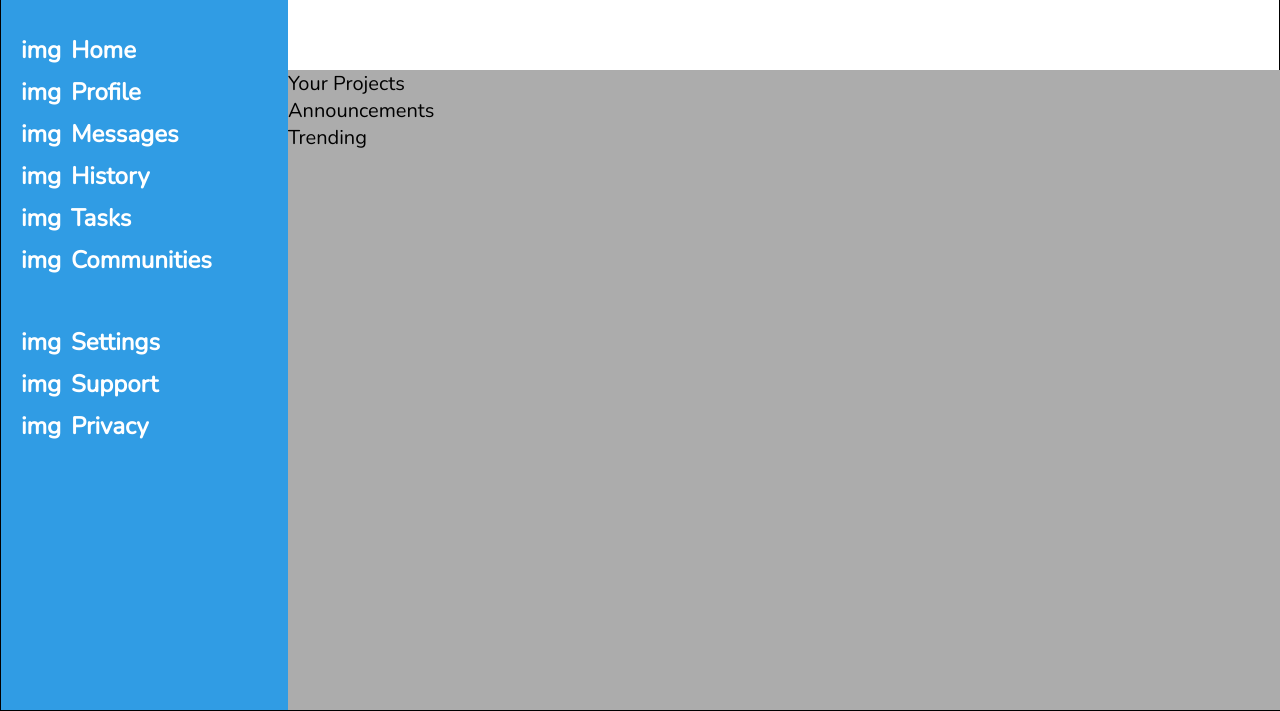
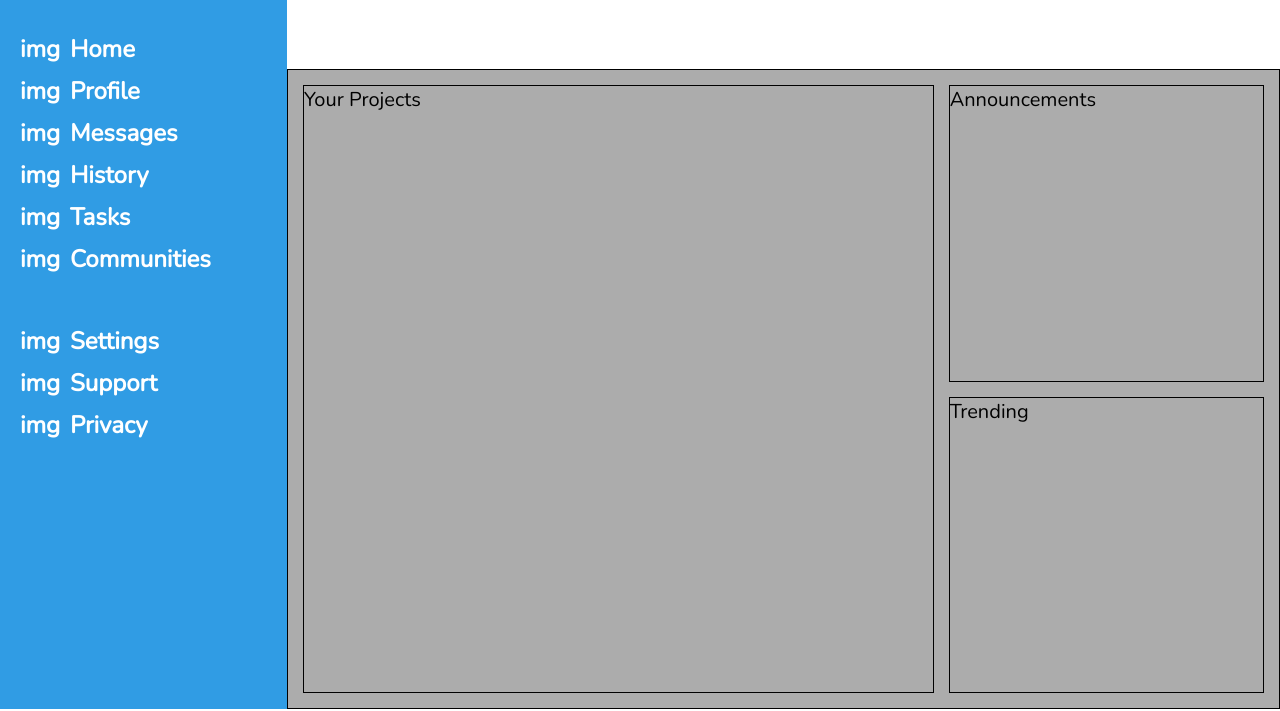
Before and after one commit to njcushing/odin-admin-dashboard, a plain HTML site: page index.html in a window 1280 px wide. Shown: the part 91-802 px from the top of the page. Drawn offline with nearby package versions, Linux system fonts and the light colour scheme.

Commit message:
Set basic page layout for main content, project, announcements and trending areas

```diff
--- a/styles.css
+++ b/styles.css
@@ -12,10 +12,10 @@ body {
 }
 
 :root {
-    border: 1px solid #000;
     font-size: 20px;
     --title-size: 2rem;
     --nav-font-size: 1.2rem;
+    --main-content-grid-gap: 15px;
 }
 
 .main {
@@ -70,5 +70,34 @@ body {
 
 .content {
     grid-area: 2 / 2 / -1 / -1;
+    display: grid;
+    grid-template-columns: 2fr 1fr;
     background-color: rgb(172, 172, 172);
+    border: 1px solid #000;
+    padding: var(--main-content-grid-gap, 15px);
+    gap: var(--main-content-grid-gap, 15px);
 }
+.content .your-projects {
+    grid-area: 1 / 1 / 1 / 2;
+    display: grid;
+    grid-template-columns: 2fr 1fr;
+    background-color: rgb(172, 172, 172);
+    border: 1px solid #000;
+}
+.content .announcements-and-trending {
+    grid-area: 1 / 2 / 1 / 3;
+    display: grid;
+    grid-template-rows: 1fr 1fr;
+    background-color: rgb(172, 172, 172);
+    gap: var(--main-content-grid-gap, 15px);
+}
+.content .announcements {
+    grid-area: 1 / 1 / 2 / 1;
+    background-color: rgb(172, 172, 172);
+    border: 1px solid #000;
+}
+.content .trending {
+    grid-area: 2 / 1 / 3 / 1;
+    background-color: rgb(172, 172, 172);
+    border: 1px solid #000;
+}
```
